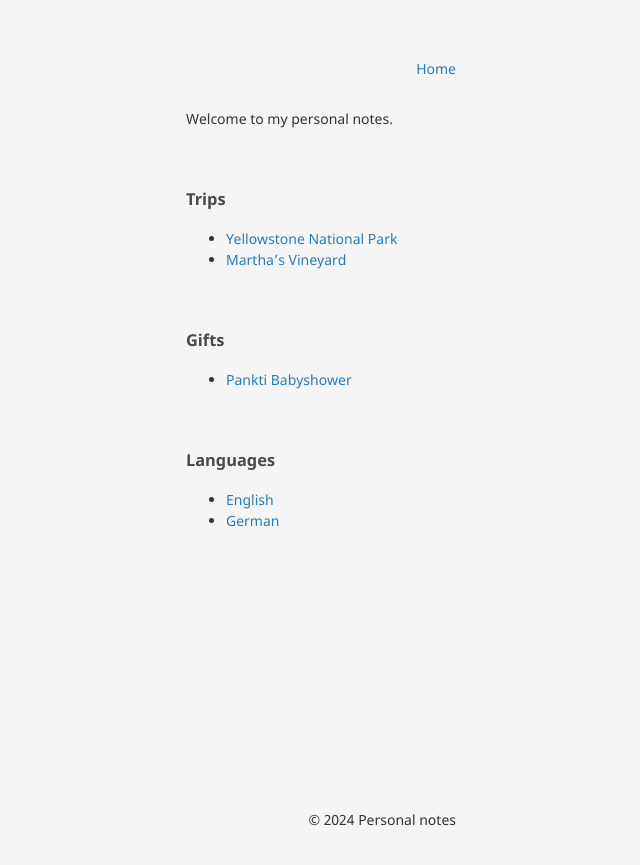
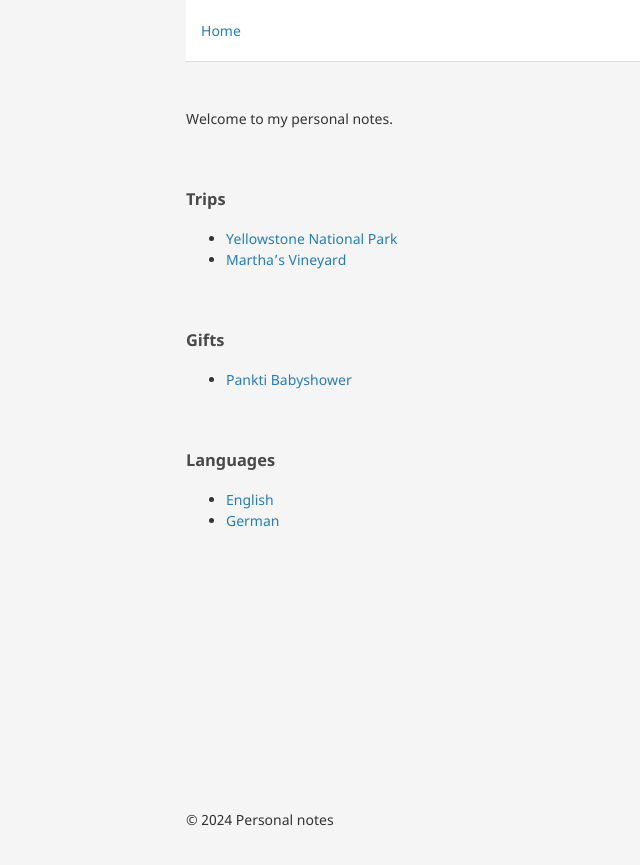
Before and after one commit to neeravkarani/personal, a Jekyll site: the page built from index.md, in a window 1280 px wide. Shown: the top 865 px of the page, without its empty margins (24-664 px from the left). Built offline with Jekyll 4.4.1, drawn with Linux system fonts in a browser that asks for light colours.

Commit message:
trying to fix the home button from moving

```diff
--- a/_includes/footer.html
+++ b/_includes/footer.html
@@ -1,3 +1,3 @@
 <!-- Footer content -->
-<!-- <p>&copy; {{ site.time | date: "%Y" }} {{ site.title }}</p> -->
-<p class="right-float">&copy; {{ site.time | date: "%Y" }} {{ site.title }}</p>
+<p>&copy; {{ site.time | date: "%Y" }} {{ site.title }}</p>
+<!-- <p class="right-float">&copy; {{ site.time | date: "%Y" }} {{ site.title }}</p> -->
--- a/_includes/navigation.html
+++ b/_includes/navigation.html
@@ -1,6 +1,13 @@
-<nav>
+<!-- <nav>
   <ul style="list-style: none; margin: 0;">
     <li style="float: right;"><a href="{{ '/' | relative_url }}">Home</a></li>
   </ul>
 </nav>
+<div style="clear: both;"></div> -->
+
+<nav class="fixed-nav">
+  <ul style="list-style: none; margin: 0;">
+    <li style="float: left;"><a href="{{ '/' | relative_url }}">Home</a></li>
+  </ul>
+</nav>
 <div style="clear: both;"></div>
--- a/_sass/jekyll-theme-minimal.scss
+++ b/_sass/jekyll-theme-minimal.scss
@@ -293,6 +293,35 @@ footer {
   }
 }
 
-.right-float {
-  float: right;
+/* Base styles for the navigation bar */
+.fixed-nav {
+  position: fixed; /* Fixes the navigation bar to the top */
+  top: 0;
+  width: 100%;
+  background-color: #fff; /* Adjust as needed */
+  z-index: 1000; /* Ensures it stays above other content */
+  padding: 10px 0; /* Adds padding for aesthetics */
+  border-bottom: 1px solid #ddd; /* Optional: Adds a bottom border for separation */
 }
+
+/* Ensure the body content does not overlap the fixed nav */
+body {
+  padding-top: 50px; /* Adjust this value based on the height of your navigation bar */
+}
+
+.fixed-nav ul {
+  list-style: none;
+  margin: 0;
+  padding: 0;
+}
+
+.fixed-nav li {
+  display: inline;
+  float: right; /* Keeps the Home button to the right */
+}
+
+.fixed-nav a {
+  text-decoration: none;
+  padding: 10px 15px;
+  display: inline-block;
+}
```
